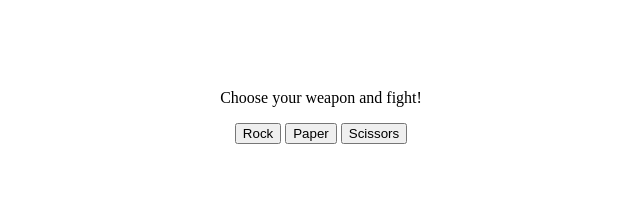
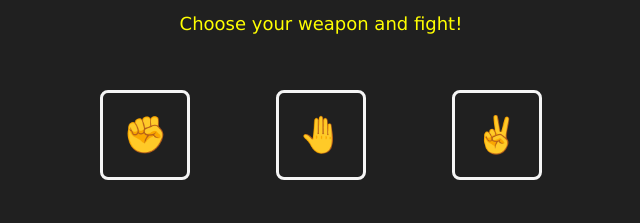
Before and after one commit to Kenfresno/rock-paper-scissors-js, a plain HTML site: page index.html in a window 1280 px wide. Shown: the whole page, without its empty margins (319-959 px from the left). Drawn offline with Linux system fonts and the light colour scheme.

Commit message:
Add styling and fix EventListener to only listen for <button> clicks

```diff
--- a/index.html
+++ b/index.html
@@ -10,9 +10,9 @@
         <div class="Container">
             <div class="Results">Choose your weapon and fight!</div>
             <div class="btnContainer">
-                <button class="Rock">Rock</button>
-                <button class="Paper">Paper</button>
-                <button class="Scissors">Scissors</button>
+                <button class="btn" id="Rock">&#9994</button>
+                <button class="btn" id="Paper">&#129306</button>
+                <button class="btn" id="Scissors">&#9996</button>
             </div>
         </div>
     </body>
--- a/script.js
+++ b/script.js
@@ -3,36 +3,45 @@ let playerChoice ;
 let winCount = 0
 const para = document.createElement("p");
 const paraTwo = document.createElement("p");
+const paraThree = document.createElement("p");
+paraThree.textContent = "Current score: " + winCount;
 btnContainer = document.querySelector("body");
 function getComputerChoice(){
     return RPS[Math.floor(Math.random()*RPS.length)];
 }
-
-
-
 function game(e){
-    playerChoice = e.target.className;
+    playerChoice = e.target.id;
     computerChoice = getComputerChoice();
 
-    if (playerChoice == "Rock" && computerChoice == "Scissors" || playerChoice == "Scissors" && computerChoice == "Paper" || playerChoice == "Paper" && computerChoice == "Rock") {
+    if (playerChoice == "Rock" && computerChoice == "Scissors" || playerChoice == "Scissors" && computerChoice == "Paper" ||
+        playerChoice == "Paper" && computerChoice == "Rock") {
         paraTwo.textContent = "The player has chosen: " + playerChoice + " | The Computer has chosen: " + computerChoice + "!";
         winCount ++;
-        para.textContent = "Player wins with score of: " + winCount;
-        btnContainer.appendChild(paraTwo)
+        para.textContent = "Player wins!";
+        btnContainer.appendChild(paraTwo);
         btnContainer.appendChild(para);
+        paraThree.textContent = "Current score: " + winCount;
+        btnContainer.appendChild(paraThree);
     }
     else if (playerChoice == "Scissors" && computerChoice == "Rock" || playerChoice == "Paper" && computerChoice == "Scissors" || playerChoice == "Rock" && computerChoice == "Paper") {
         paraTwo.textContent = "The player has chosen: " + playerChoice + " | The Computer has chosen: " + computerChoice + "!";
         winCount --;
-        para.textContent = "Computer wins with score of: "+ winCount;
-        btnContainer.appendChild(paraTwo)
+        para.textContent = "Computer wins!";
+        btnContainer.appendChild(paraTwo);
         btnContainer.appendChild(para);
+        paraThree.textContent = "Current score: " + winCount;
+        btnContainer.appendChild(paraThree);
     }
     else {
         paraTwo.textContent = "The player has chosen: " + playerChoice + " | The Computer has chosen: " + computerChoice + "!";
-        para.textContent = "Game Draw! Score sits at: " + winCount;
-        btnContainer.appendChild(paraTwo)
+        para.textContent = "Game Draw!";
+        btnContainer.appendChild(paraTwo);
         btnContainer.appendChild(para);
+        paraThree.textContent = "Current score: " + winCount;
+        btnContainer.appendChild(paraThree);
     }
 }
-window.addEventListener("click", game);
+buttons = document.getElementsByTagName("button");
+for (const button of buttons) {
+    button.addEventListener("click",game);
+}
--- a/style.css
+++ b/style.css
@@ -1,4 +1,20 @@
-
+body {
+    font-family: Verdana, Arial, Helvetica, sans-serif;
+    font-size: 18px;
+    color: #ffff00;
+    background-color: #202020;
+}
+button {
+    height: 90px;
+    width: 90px;
+    font-size: 2em;
+    background: None;
+    border: 3px;
+    border-style: solid;
+    border-color: whitesmoke;
+    border-radius: 0.5rem;
+    margin: 40px;
+}
 .Container {
     height: 200px;
     display:flex;
@@ -6,7 +22,6 @@
     justify-content: center;
     align-items: center;
 }
-
 .Results {
     margin: 1rem;
 }
```
